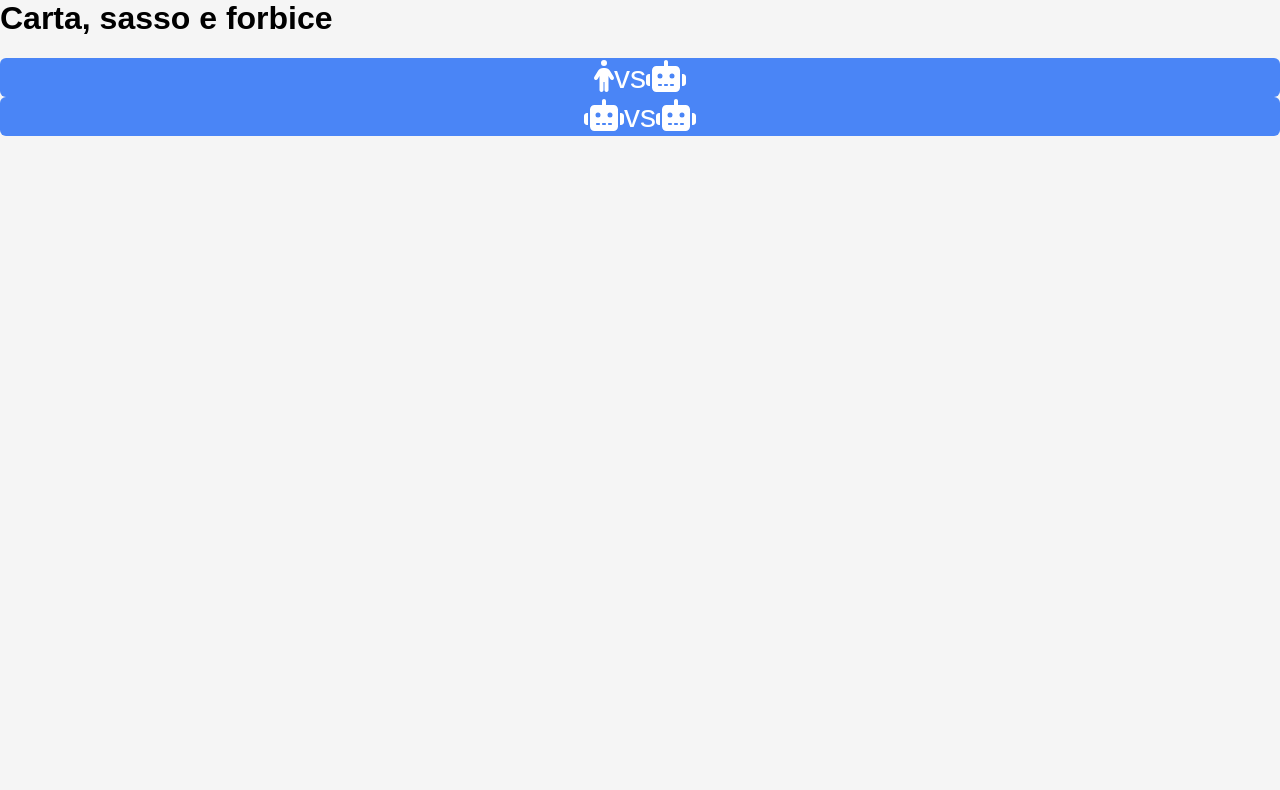
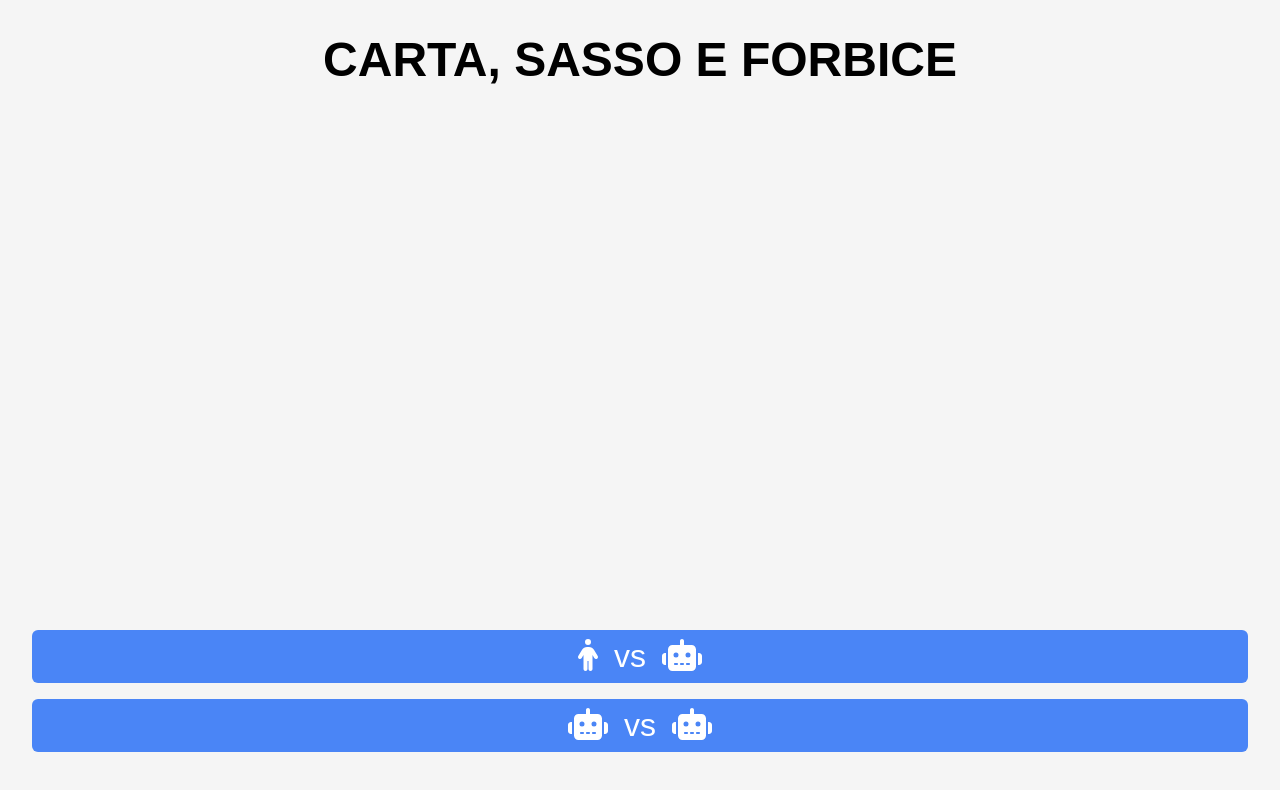
Before and after one commit to MarcoMaz/carta-sasso-forbice, a Next.js app: page / in a window 1280 px wide. Shown: the top 790 px of the page. Built offline with nearby package versions, Linux system fonts and the light colour scheme.

Commit message:
( index ): add styling

```diff
--- /dev/null
+++ b/pages/index.module.css
@@ -0,0 +1,17 @@
+.heading {
+  font-size: 3rem;
+  text-align: center;
+  text-transform: uppercase;
+}
+
+.buttons button {
+  padding: 0.5rem 1rem;
+}
+
+.buttons button:first-child{
+  margin-bottom: 1rem;
+}
+
+.buttons span {
+  margin: 0 1rem;
+}
--- a/pages/index.tsx
+++ b/pages/index.tsx
@@ -1,5 +1,6 @@
 import { FontAwesomeIcon } from "@fortawesome/react-fontawesome";
 import { faPerson, faRobot } from "@fortawesome/free-solid-svg-icons";
+import styles from './index.module.css';
 
 import Link from "next/link";
 
@@ -15,8 +16,9 @@ const Index: React.FunctionComponent = () => {
   const { heading, vs } = indexText;
 
   return (
-    <div>
-      <h1>{heading}</h1>
+    <section>
+      <h1 className={styles.heading}>{heading}</h1>
+      <div className={styles.buttons}>
         <Link href={HUMAN_VS_COMPUTER_ROUTE}>
           <button>
             <FontAwesomeIcon icon={faPerson} />
@@ -32,6 +34,7 @@ const Index: React.FunctionComponent = () => {
           </button>
         </Link>
       </div>
+    </section>
   );
 };
 
```
Lines whose indentation alone changed are shown as unchanged.
